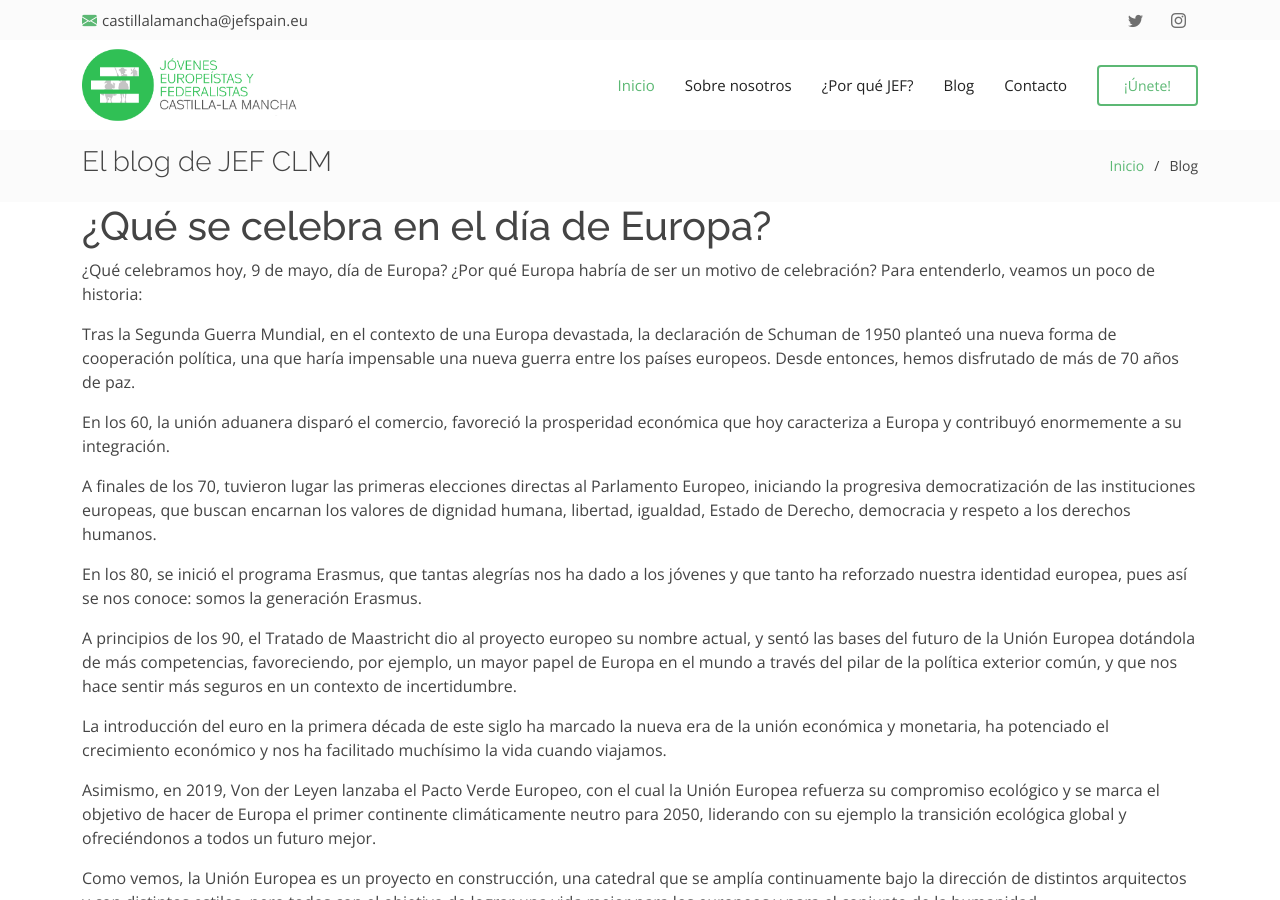
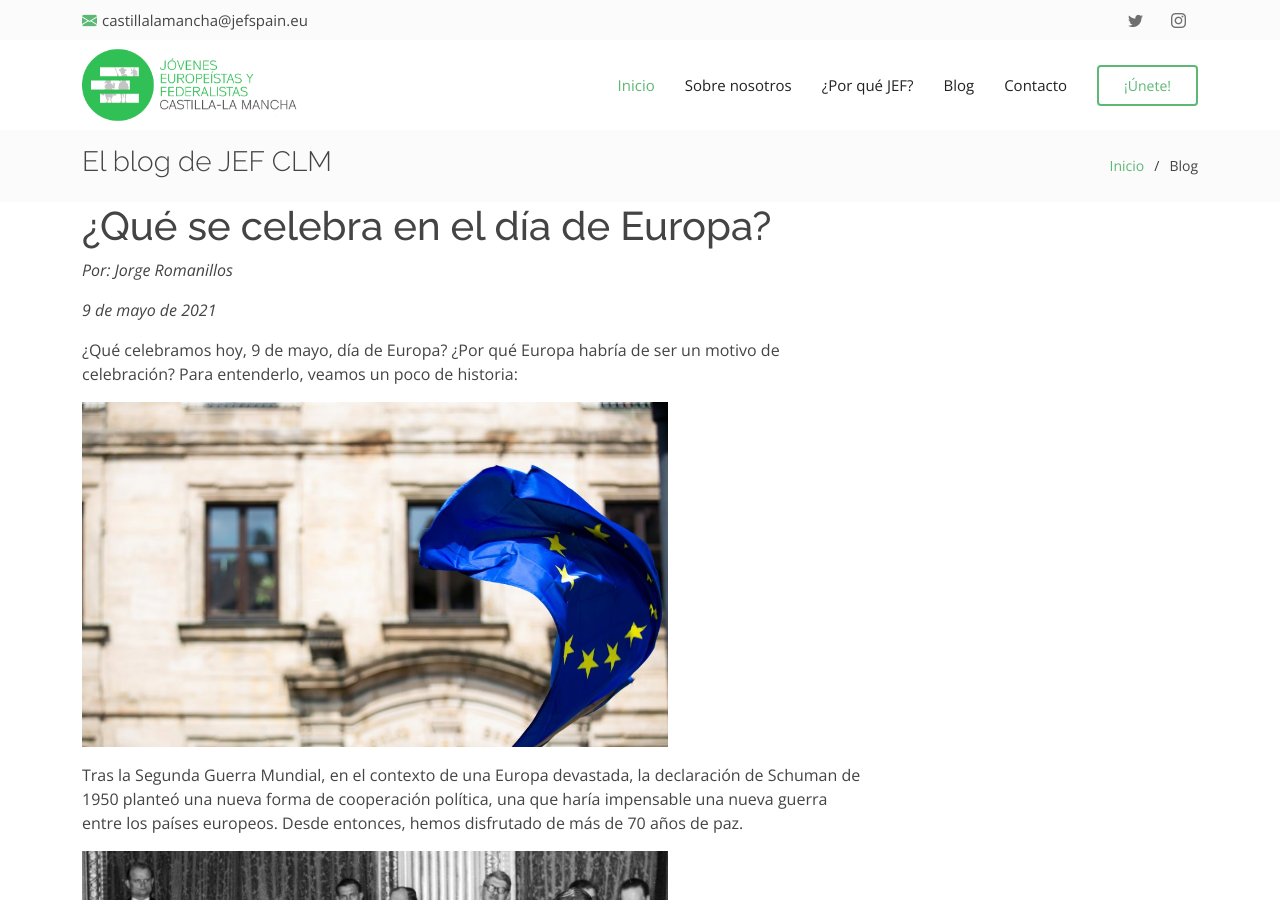
Before and after one commit to blasf1/jefclm, a Jekyll site: the page built from _posts/2021-05-9-Dia-de-Europa.md, in a window 1280 px wide and 900 px high. Built offline with Jekyll 4.4.1, drawn with Linux system fonts in a browser that asks for light colours.

Commit message:
First post

```diff
--- a/_layouts/post.html
+++ b/_layouts/post.html
@@ -2,9 +2,10 @@
 layout: blog-layout
 ---
 
-<div class="post">
+<div class="post" style="width: 70%;">
     <h1>{{ page.title }}</h1>
-
+<p style="font-style: italic;">Por: {{ page.author }}</p>
+<!-- <p style="font-style: italic;">{{ page.date }}</p> -->
 {{ content }}
 
 </div>
--- a/_posts/2021-05-9-Dia-de-Europa.md
+++ b/_posts/2021-05-9-Dia-de-Europa.md
@@ -1,24 +1,45 @@
 ---
 layout: post
 title: ¿Qué se celebra en el día de Europa?
+author: Jorge Romanillos
 ---
+
+_9 de mayo de 2021_
 
 ¿Qué celebramos hoy, 9 de mayo, día de Europa? ¿Por qué Europa habría de ser un motivo de celebración? Para entenderlo, veamos un poco de historia:
 
+<img src="{{ site.baseurl }}/assets/img/posts/2021-05-9-Dia-de-Europa/bandera.jpeg" alt="drawing" style="width:75%;"/>
+
 Tras la Segunda Guerra Mundial, en el contexto de una Europa devastada, la declaración de Schuman de 1950 planteó una nueva forma de cooperación política, una que haría impensable una nueva guerra entre los países europeos. Desde entonces, hemos disfrutado de más de 70 años de paz.
+
+<img src="{{ site.baseurl }}/assets/img/posts/2021-05-9-Dia-de-Europa/firma.jpeg" alt="drawing" style="width:75%;"/>
 
 En los 60, la unión aduanera disparó el comercio, favoreció la prosperidad económica que hoy caracteriza a Europa y contribuyó enormemente a su integración.
 
+<img src="{{ site.baseurl }}/assets/img/posts/2021-05-9-Dia-de-Europa/puerto.jpeg" alt="drawing" style="width:75%;"/>
+
 A finales de los 70, tuvieron lugar las primeras elecciones directas al Parlamento Europeo, iniciando la progresiva democratización de las instituciones europeas, que buscan encarnan los valores de dignidad humana, libertad, igualdad, Estado de Derecho, democracia y respeto a los derechos humanos.
+
+<img src="{{ site.baseurl }}/assets/img/posts/2021-05-9-Dia-de-Europa/parlamento.jpeg" alt="drawing" style="width:75%;"/>
 
 En los 80, se inició el programa Erasmus, que tantas alegrías nos ha dado a los jóvenes y que tanto ha reforzado nuestra identidad europea, pues así se nos conoce: somos la generación Erasmus.
 
+<img src="{{ site.baseurl }}/assets/img/posts/2021-05-9-Dia-de-Europa/viaje.jpeg" alt="drawing" style="width:75%;"/>
+
 A principios de los 90, el Tratado de Maastricht dio al proyecto europeo su nombre actual, y sentó las bases del futuro de la Unión Europea dotándola de más competencias, favoreciendo, por ejemplo, un mayor papel de Europa en el mundo a través del pilar de la política exterior común, y que nos hace sentir más seguros en un contexto de incertidumbre.
+
+<img src="{{ site.baseurl }}/assets/img/posts/2021-05-9-Dia-de-Europa/maastricht.jpeg" alt="drawing" style="width:75%;"/>
 
 La introducción del euro en la primera década de este siglo ha marcado la nueva era de la unión económica y monetaria, ha potenciado el crecimiento económico y nos ha facilitado muchísimo la vida cuando viajamos.
 
+<img src="{{ site.baseurl }}/assets/img/posts/2021-05-9-Dia-de-Europa/mapa.jpeg" alt="drawing" style="width:75%;"/>
+
 Asimismo, en 2019, Von der Leyen lanzaba el Pacto Verde Europeo, con el cual la Unión Europea refuerza su compromiso ecológico y se marca el objetivo de hacer de Europa el primer continente climáticamente neutro para 2050, liderando con su ejemplo la transición ecológica global y ofreciéndonos a todos un futuro mejor.
+
+<img src="{{ site.baseurl }}/assets/img/posts/2021-05-9-Dia-de-Europa/paisaje.jpeg" alt="drawing" style="width:75%;"/>
 
 Como vemos, la Unión Europea es un proyecto en construcción, una catedral que se amplía continuamente bajo la dirección de distintos arquitectos y con distintos estilos, pero todos con el objetivo de lograr una vida mejor para los europeos y para el conjunto de la humanidad.
 
+<img src="{{ site.baseurl }}/assets/img/posts/2021-05-9-Dia-de-Europa/barcelona.jpeg" alt="drawing" style="width:75%;"/>
+
 Esto es lo que celebramos hoy, 9 de mayo, día de Europa: celebramos que Europa nos dé prosperidad, democracia, educación, paz… celebramos que Europa nos dé tantos motivos para celebrar.
```
Also changed, not shown: assets/img/posts/2021-05-9-Dia-de-Europa/bandera.jpeg (added), assets/img/posts/2021-05-9-Dia-de-Europa/barcelona.jpeg (added), assets/img/posts/2021-05-9-Dia-de-Europa/firma.jpeg (added), assets/img/posts/2021-05-9-Dia-de-Europa/maastricht.jpeg (added), assets/img/posts/2021-05-9-Dia-de-Europa/mapa.jpeg (added), assets/img/posts/2021-05-9-Dia-de-Europa/paisaje.jpeg (added), assets/img/posts/2021-05-9-Dia-de-Europa/parlamento.jpeg (added), assets/img/posts/2021-05-9-Dia-de-Europa/puerto.jpeg (added), assets/img/posts/2021-05-9-Dia-de-Europa/viaje.jpeg (added).
